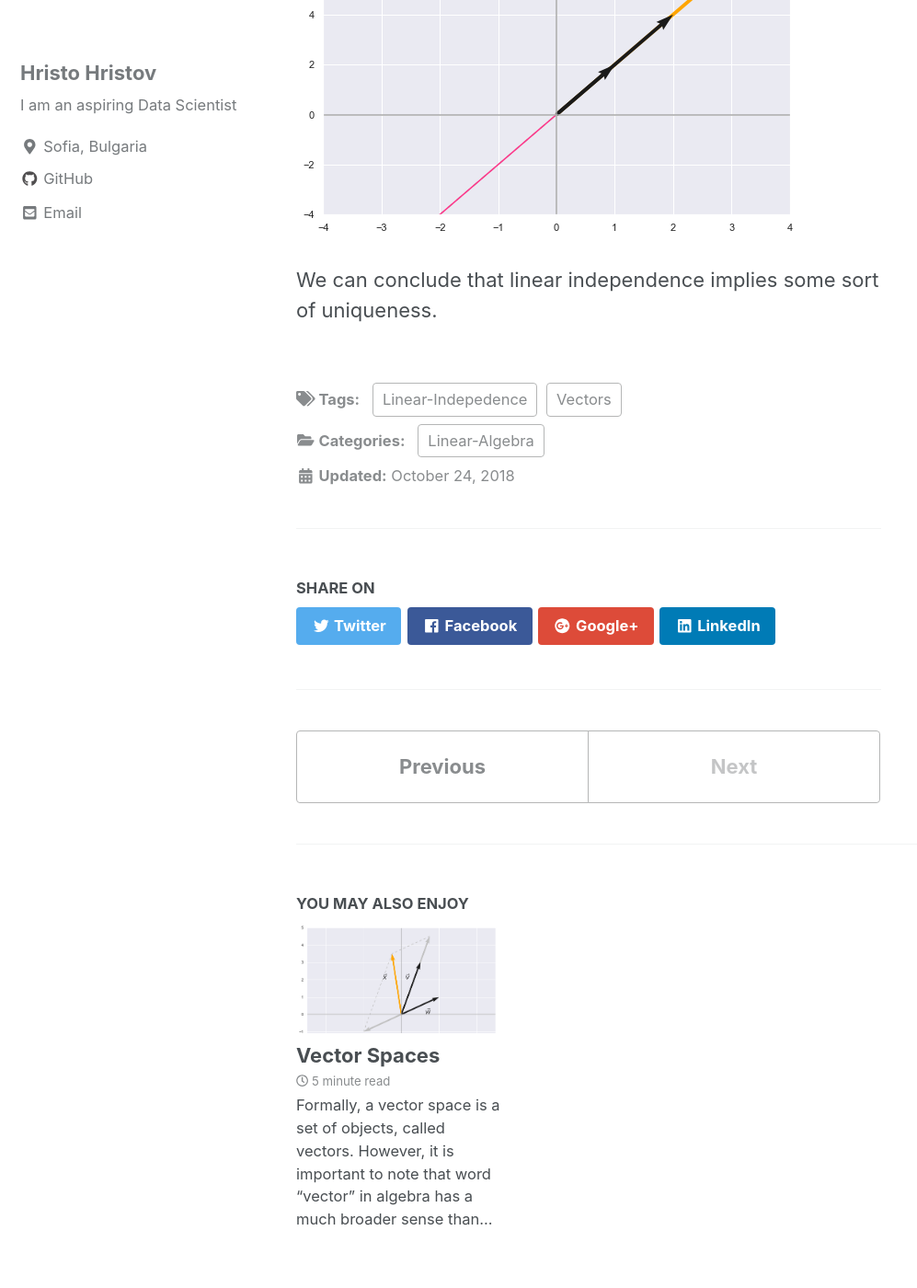
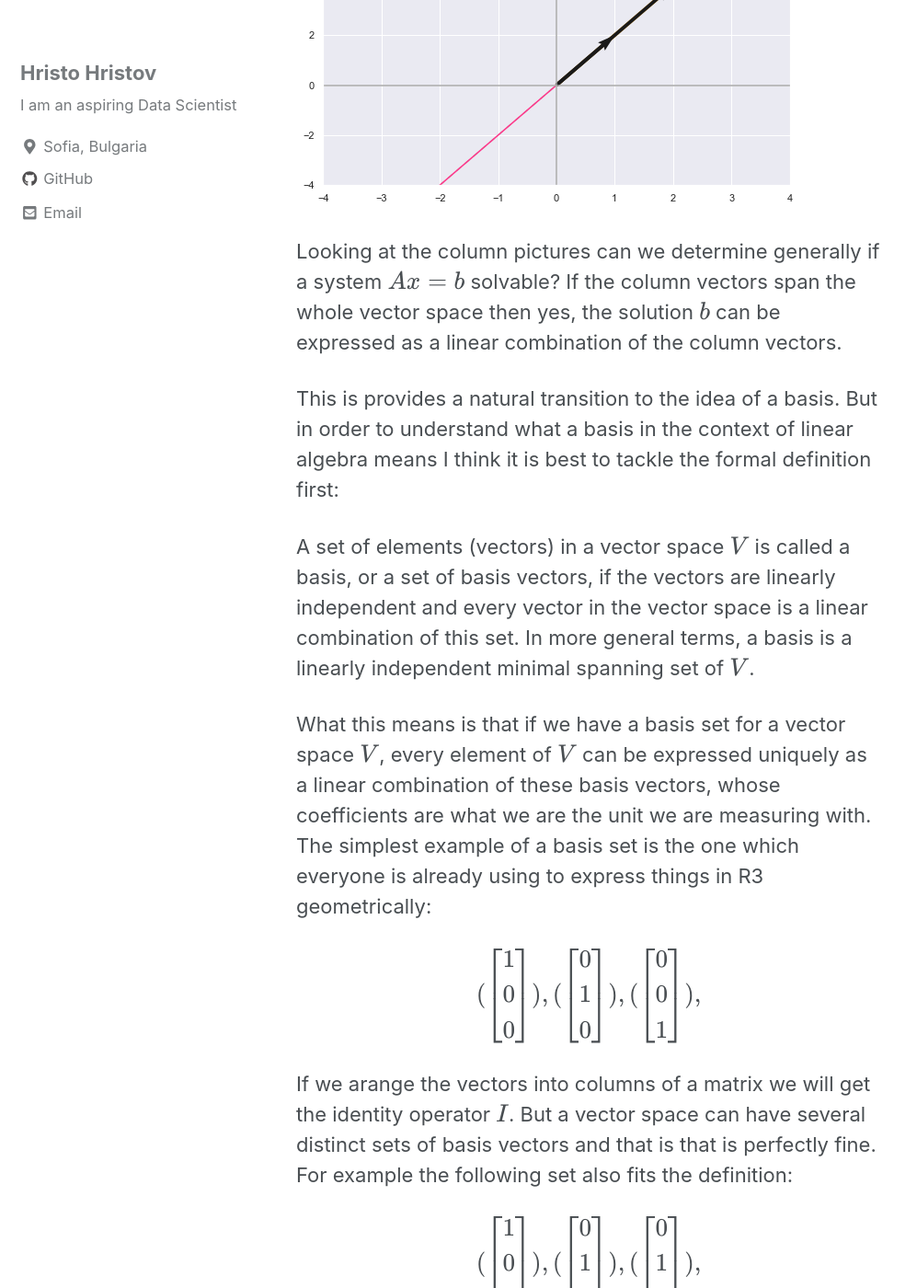
Before and after one commit to hhristov94/hhristov94.github.io, a Jekyll site: the page built from _posts/2018-10-24-linear-independence.md, in a window 1280 px wide and 1400 px high, scrolled down 4208 px. Shown: the whole window at 92% size, without its empty margins (0-997 px from the left). Built offline with Jekyll 4.4.1, drawn with Linux system fonts in a browser that asks for light colours; cached includes are drawn as plain includes; nearby versions of some CDN libraries; formulas are drawn with MathJax 3; some of the changed text lies outside the part shown.

Commit message:
adding info to post

```diff
--- a/_includes/mathjax.html
+++ b/_includes/mathjax.html
@@ -1 +1,2 @@
 <script src="https://cdn.mathjax.org/mathjax/latest/MathJax.js?config=TeX-AMS-MML_HTMLorMML" type="text/javascript"></script>
+<!-- <script src='https://cdnjs.cloudflare.com/ajax/libs/mathjax/2.7.5/MathJax.js?config=TeX-MML-AM_CHTML' async></script> -->
--- a/_posts/2018-10-24-linear-independence.md
+++ b/_posts/2018-10-24-linear-independence.md
@@ -1,8 +1,8 @@
 ---
-title: Linear Independence
+title: Linear Independence, Basis and Dimension
 header:
   teaser: /assets/images/solution.png
-tags: Linear-Indepedence Vectors
+tags: Linear-Indepedence Vectors Basis Dimension
 categories: Linear-Algebra
 ---
 {% include mathjax.html %}
@@ -73,7 +73,7 @@ $$
 -1\begin{bmatrix}4\\4 \end{bmatrix} = 0
 $$
 
-But why is it good to know if a set of vectors is linearly dependent or not. Well, one application is that you can check if a system of equations have an unique solution or not. Consider this system of equations:
+Linear independece( or dependence) also provides and interesting look at system of equations. Consider this one:
 
 $$
   \begin{align}
@@ -214,4 +214,39 @@ plt.plot(np.arange(-10,10,0.01),np.arange(-10,10,0.01)*2, color='#ff3589', zorde
 
 ![png](/assets/images/column_2.png)
 
-We can conclude that linear independence implies some sort of uniqueness.
+Looking at the column pictures can we determine generally if a system $$Ax= b$$ solvable? If the column vectors span the whole vector space then yes, the solution $$b$$ can be expressed as a linear combination of the column vectors.
+
+This is provides a natural transition to the idea of a basis. But in order to understand what a basis in the context of linear algebra means I think it is best to tackle the formal definition first:
+
+A set of elements (vectors) in a vector space $$V$$ is called a basis, or a set of basis vectors, if the vectors are linearly independent and every vector in the vector space is a linear combination of this set. In more general terms, a basis is a linearly independent minimal spanning set of $$V$$.
+
+What this means is that if we have a basis set for a vector space $$V$$, every element of $$V$$ can be expressed uniquely as a linear combination of these basis vectors, whose coefficients are what we are the unit we are measuring with. The simplest example of a basis set is the one which everyone is already using to express things in R3 geometrically:
+
+$$
+{(\begin{bmatrix}1\\0\\0 \end{bmatrix}),
+(\begin{bmatrix}0\\1\\0 \end{bmatrix}),
+(\begin{bmatrix}0\\0\\1 \end{bmatrix}),}
+$$
+
+If we arange the vectors into columns of a matrix we will get the identity operator $$I$$.
+But a vector space can have several distinct sets of basis vectors and that is that is perfectly fine. For example the following set also fits the definition:
+
+$$
+{(\begin{bmatrix}1\\0\\0 \end{bmatrix}),
+(\begin{bmatrix}0\\1\\0 \end{bmatrix}),
+(\begin{bmatrix}0\\1\\1 \end{bmatrix}),}
+$$
+
+Since we are thinking abstractly we can even define a vector space of third degree polynomials and their basis matrix as follows:
+
+$$
+\begin{bmatrix} x^3\\x^2\\x\\1 \end{bmatrix}
+$$
+
+Using functions as a basis is actually pretty useful in machine learning and it is commonly employed as a feaure engineering method. The polynomial expation in particular allows for approximating non-linear functions with a linear model.
+
+Now let’s move to a related concept: the dimension of a vector space, which is defined as the size of the basis and is denoted as $$dim(V)$$. Intuitively we’ve already "seen" that the dimension of \mathbb{R^n} is $$n$$ . If a vector space $$V$$ is spanned by a finite set of vectors, then $$V$$ is set to be __finite-dimensional__.
+
+Most of the time the dimension of a subspace is less than the dimension of the original space, which makes dimension a useful tool for thinking about the “size” of a vector space. In fact, more is true: given a basis $$B'$$ for a subspace $$V'$$ of $$V$$, we can extend the basis by adding more vectors to form a basis B of v.
+
+This becomes important when analyzing bases of subspaces, because we can pick a basis for the subspace, and then pick a basis for the larger space that is guaranteed to be a superset of the original basis.
```
Also changed, not shown: _drafts/2018-10-29-basis.md (deleted, +0 -23 lines).
